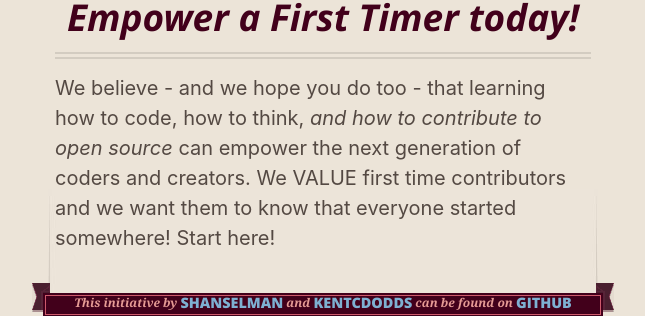
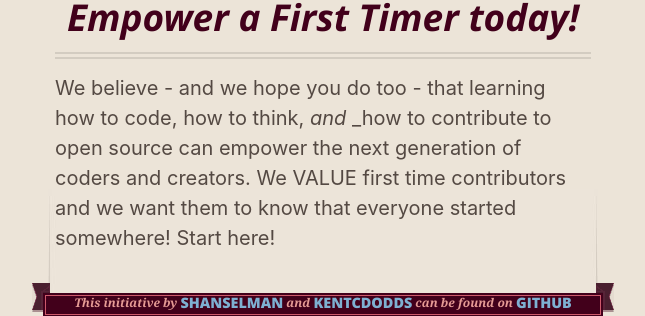
Before and after one commit to shanselman/firsttimersonly, a Jekyll site: the page built from index.md, in a window 1280 px wide and 900 px high, scrolled down 5081 px. Shown: the part 426-742 px from the top of the window, without its empty margins (317-962 px from the left). Built offline with Jekyll 4.4.1, drawn with Linux system fonts in a browser that asks for light colours; nearby versions of some CDN libraries; comment, search, counter and statistics services are not loaded; our own code applies the rules of GitHub Pages for plain Markdown files.

```diff
--- a/index.md
+++ b/index.md
@@ -65,6 +65,6 @@ Markdown snippet:
 [Angie Gonzalez](https://agonzalez0515.github.io/) and [Arlene Perez](https://github.com/techforchange) created a GitHub app called [First Timers](https://github.com/apps/first-timers) that automates most of the process of creating `first-timers-only` issues. Install the app on your repositories and commit simple changes to branches with names starting with `first-timers-` – the First Timers App will turn it into a fully fledged issue with all information a first-time Open Source contributor will need to make their first pull request.
 
 ### Empower a First Timer today!
-We believe - and we hope you do too - that learning how to code, how to think, *and* _how to contribute to open source_ can empower the next generation of coders and creators. We VALUE first time contributors and we want them to know that everyone started somewhere! Start here!
+We believe - and we hope you do too - that learning how to code, how to think, *and* _how to contribute to open source can empower the next generation of coders and creators. We VALUE first time contributors and we want them to know that everyone started somewhere! Start here!
 
 <script async src="//platform.twitter.com/widgets.js" charset="utf-8"></script>
```
